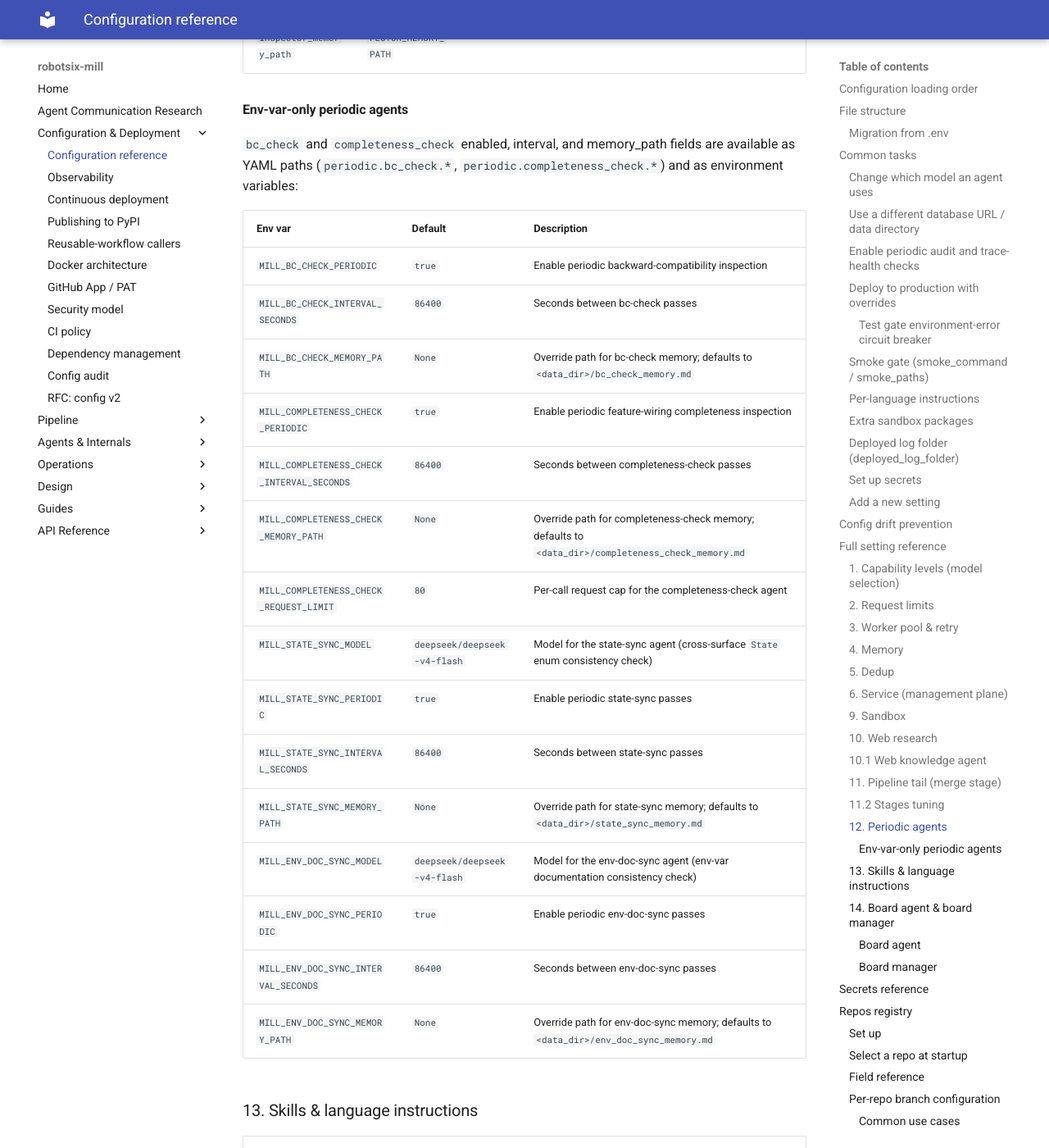
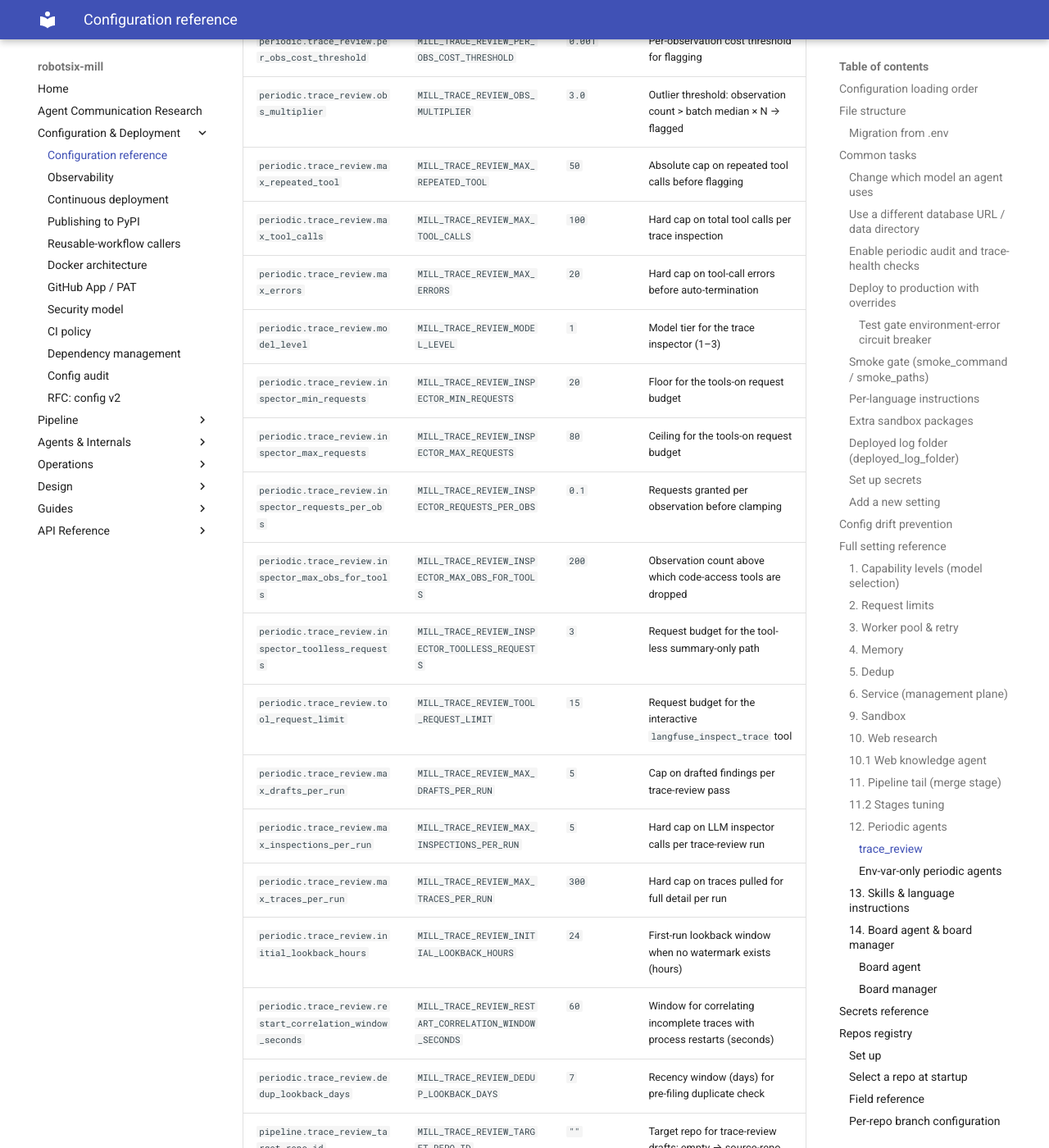
Before and after one commit to damien-robotsix/robotsix-mill, an MkDocs documentation site: the page built from docs/configuration.md, in a window 1280 px wide and 1400 px high, scrolled down 23882 px. Shown: the whole window at 82% size. Built offline with MkDocs 1.6.1 and Material for MkDocs 9.7.7, drawn with Linux system fonts in a browser that asks for light colours; some of the changed text lies outside the part shown.

Commit message:
mill: env doc sync: missing-from-docs — MILL_TRACE_REVIEW_* env vars (20+ fields) (20260625T195505Z-env-doc-sync-missing-from-docs-mill-trac-8435)

```diff
--- a/docs/configuration.md
+++ b/docs/configuration.md
@@ -624,6 +618,39 @@ Additional fields:
 | `pipeline.retrospect_spawn_agented_proposals` | `MILL_RETROSPECT_SPAWN_AGENTED_PROPOSALS` | `true` | When True, retrospect may append AGENT.md proposals to AGENT_CANDIDATES.md for human review. |
 | `pipeline.retrospect_memory_path` | `MILL_RETROSPECT_MEMORY_PATH` | `None` | Override path for retrospect memory |
 | `pipeline.trace_inspector_memory_path` | `MILL_TRACE_INSPECTOR_MEMORY_PATH` | `None` | Override path for trace-inspector memory |
+
+#### trace_review
+
+The trace-review periodic agent inspects Langfuse traces for anomalies
+(cost spikes, tool-call errors, repeated-tool storms, explore loops,
+ask_user stalls) and files draft tickets with proposed fixes. Every
+field below is settable via its `MILL_TRACE_REVIEW_*` environment
+variable and its dotted YAML path.
+
+| YAML path | Env var | Default | Description |
+|-----------|---------|---------|-------------|
+| `periodic.trace_review.enabled` | `MILL_TRACE_REVIEW_PERIODIC` | `true` | Enable periodic trace-review passes |
+| `periodic.trace_review.interval_seconds` | `MILL_TRACE_REVIEW_INTERVAL_SECONDS` | `86400` | Seconds between trace-review passes (minimum 3600) |
+| `periodic.trace_review.cost_multiplier` | `MILL_TRACE_REVIEW_COST_MULTIPLIER` | `3.0` | Outlier threshold: cost > batch median × N → flagged |
+| `periodic.trace_review.per_obs_cost_threshold` | `MILL_TRACE_REVIEW_PER_OBS_COST_THRESHOLD` | `0.001` | Per-observation cost threshold for flagging |
+| `periodic.trace_review.obs_multiplier` | `MILL_TRACE_REVIEW_OBS_MULTIPLIER` | `3.0` | Outlier threshold: observation count > batch median × N → flagged |
+| `periodic.trace_review.max_repeated_tool` | `MILL_TRACE_REVIEW_MAX_REPEATED_TOOL` | `50` | Absolute cap on repeated tool calls before flagging |
+| `periodic.trace_review.max_tool_calls` | `MILL_TRACE_REVIEW_MAX_TOOL_CALLS` | `100` | Hard cap on total tool calls per trace inspection |
+| `periodic.trace_review.max_errors` | `MILL_TRACE_REVIEW_MAX_ERRORS` | `20` | Hard cap on tool-call errors before auto-termination |
+| `periodic.trace_review.model_level` | `MILL_TRACE_REVIEW_MODEL_LEVEL` | `1` | Model tier for the trace inspector (1–3) |
+| `periodic.trace_review.inspector_min_requests` | `MILL_TRACE_REVIEW_INSPECTOR_MIN_REQUESTS` | `20` | Floor for the tools-on request budget |
+| `periodic.trace_review.inspector_max_requests` | `MILL_TRACE_REVIEW_INSPECTOR_MAX_REQUESTS` | `80` | Ceiling for the tools-on request budget |
+| `periodic.trace_review.inspector_requests_per_obs` | `MILL_TRACE_REVIEW_INSPECTOR_REQUESTS_PER_OBS` | `0.1` | Requests granted per observation before clamping |
+| `periodic.trace_review.inspector_max_obs_for_tools` | `MILL_TRACE_REVIEW_INSPECTOR_MAX_OBS_FOR_TOOLS` | `200` | Observation count above which code-access tools are dropped |
+| `periodic.trace_review.inspector_toolless_requests` | `MILL_TRACE_REVIEW_INSPECTOR_TOOLLESS_REQUESTS` | `3` | Request budget for the tool-less summary-only path |
+| `periodic.trace_review.tool_request_limit` | `MILL_TRACE_REVIEW_TOOL_REQUEST_LIMIT` | `15` | Request budget for the interactive `langfuse_inspect_trace` tool |
+| `periodic.trace_review.max_drafts_per_run` | `MILL_TRACE_REVIEW_MAX_DRAFTS_PER_RUN` | `5` | Cap on drafted findings per trace-review pass |
+| `periodic.trace_review.max_inspections_per_run` | `MILL_TRACE_REVIEW_MAX_INSPECTIONS_PER_RUN` | `5` | Hard cap on LLM inspector calls per trace-review run |
+| `periodic.trace_review.max_traces_per_run` | `MILL_TRACE_REVIEW_MAX_TRACES_PER_RUN` | `300` | Hard cap on traces pulled for full detail per run |
+| `periodic.trace_review.initial_lookback_hours` | `MILL_TRACE_REVIEW_INITIAL_LOOKBACK_HOURS` | `24` | First-run lookback window when no watermark exists (hours) |
+| `periodic.trace_review.restart_correlation_window_seconds` | `MILL_TRACE_REVIEW_RESTART_CORRELATION_WINDOW_SECONDS` | `60` | Window for correlating incomplete traces with process restarts (seconds) |
+| `periodic.trace_review.dedup_lookback_days` | `MILL_TRACE_REVIEW_DEDUP_LOOKBACK_DAYS` | `7` | Recency window (days) for pre-filing duplicate check |
+| `pipeline.trace_review_target_repo_id` | `MILL_TRACE_REVIEW_TARGET_REPO_ID` | `""` | Target repo for trace-review drafts; empty → source-repo routing |
 
 #### Env-var-only periodic agents
 
```
Also changed, not shown: other parts of docs/configuration.md (+0 -6 lines), CHANGELOG.md (+3 -0 lines).
